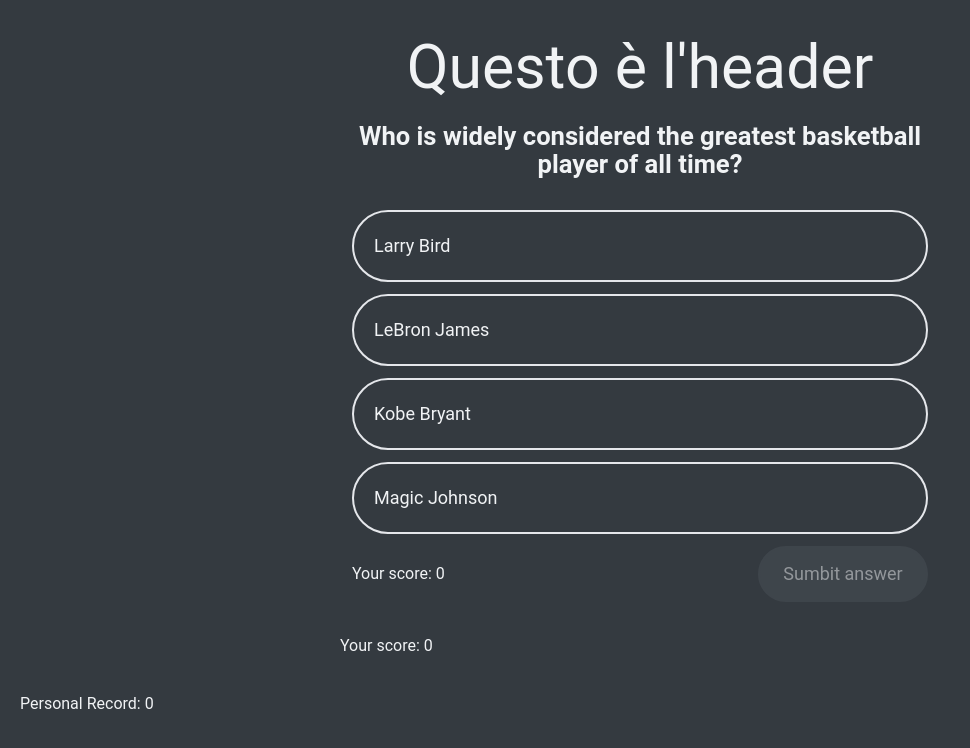
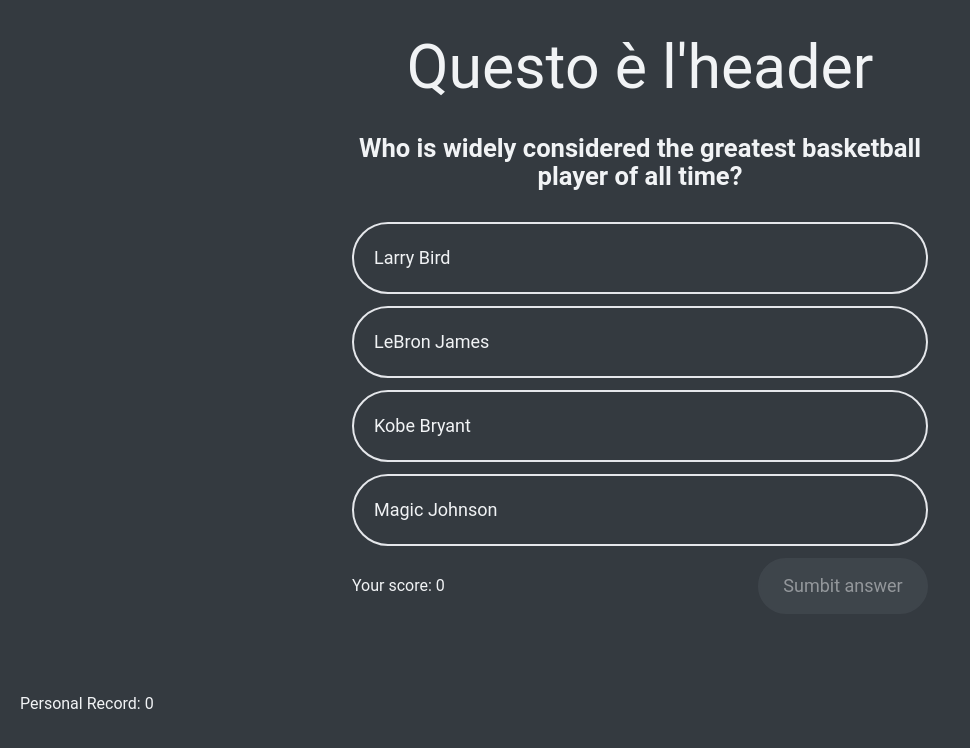
Before and after one commit to CodeStorm-SRL/entry-tests, a React (Vite) app in the folder js/react-quiz-app/: page / in a window 1280 px wide. Both pictures are taken after a click on the button "Start Quiz". Shown: the top 748 px of the page, without its empty margins (0-970 px from the left). Built offline with nearby package versions, Linux system fonts and the light colour scheme; the HTML template or start-up script is replaced by a standard one.

Commit message:
Implementa styling-QuizPage

```diff
--- a/js/react-quiz-app/src/components/page/QuizPage.tsx
+++ b/js/react-quiz-app/src/components/page/QuizPage.tsx
@@ -2,10 +2,9 @@
 import { useAppSelector } from "../../hooks/reduxHooks";
 import Question from "../organisms/Question";
 import { useNavigate } from "react-router-dom";
-import Text from "../atoms/Text";
 
 const QuizPage = () => {
-  const { index, arrOfQuestions, appState, score } = useAppSelector(
+  const { index, arrOfQuestions, appState } = useAppSelector(
     (state) => state.quiz
   );
   // Numero di domande
@@ -26,7 +25,6 @@
   return (
     <div className="w-full">
       <Question questionObj={arrOfQuestions[index]} />
-      <Text>Your score: {score}</Text>
     </div>
   );
 };
```
